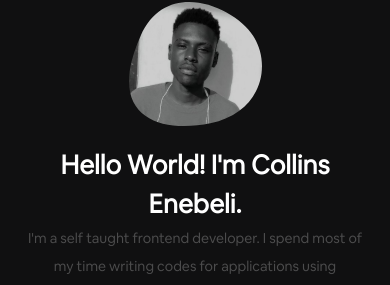
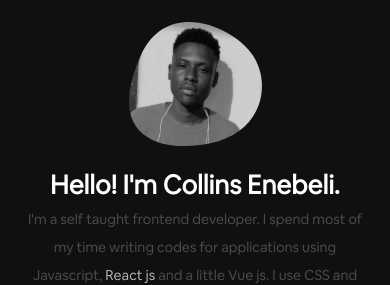
Before and after one commit to kadetXx/kadet.dev, a React (Create React App) app: page / in a window 390 px wide. Shown: the part 263-548 px from the top of the page. Built offline with nearby package versions, Linux system fonts and the light colour scheme.

Commit message:
minor bug fixes

```diff
--- a/src/components/base/Base.css
+++ b/src/components/base/Base.css
@@ -22,6 +22,10 @@
   margin-right: 15px;
   margin-top: 0;
   margin-bottom: 0;
+}
+
+.intro_box h1 .mobile_grt {
+  display: none;
 }
 
 .intro_box avi {
@@ -49,10 +53,6 @@
 
 .description p span.highlight {
   opacity: 0.7;
-}
-
-.hero .button_container {
-  display: none;
 }
 
 .hero .social_buttons {
@@ -163,3 +163,22 @@ nav ul li:hover a img {
  margin-left: 2px;
  height: 70%;
 }
+
+.base_container .go_button_container {
+  display: none !important;
+}
+
+@media(max-width: 993px) {
+
+  .intro_box h1 .desktop_grt {
+    display: none;
+  }
+
+  .intro_box h1 .mobile_grt {
+    display: inline;
+  }
+
+  .base_container .go_button_container {
+    display: flex !important;
+  }
+}
--- a/src/components/base/Base.jsx
+++ b/src/components/base/Base.jsx
@@ -15,7 +15,7 @@ export class Base extends Component {
       <div className='base_container'>
         <div className="hero">
           <div className="intro_box">
-            <h1>Hello World! <br/> I'm Collins Enebeli.</h1>
+            <h1> <span className='desktop_grt'>Hello World!</span> <span className='mobile_grt'>Hello!</span> <br/> I'm Collins Enebeli.</h1>
             <div className='avi'><img src={avi} alt="avatar"/></div>
           </div>
 
--- a/src/components/contact/Contact.css
+++ b/src/components/contact/Contact.css
@@ -1,3 +1,7 @@
+.contact .go_button_container {
+  display: none;
+}
+
 @media (max-width: 993px) {
   form {
     margin: 30px;
--- a/src/components/resume/Resume.css
+++ b/src/components/resume/Resume.css
@@ -104,6 +104,10 @@
   width: 100%;
 }
 
+.resume .go_button_container {
+  display: none;
+}
+
 @media (max-width: 993px) {
   .resume_container {
     margin: 30px 0;
--- a/src/components/work/Work.css
+++ b/src/components/work/Work.css
@@ -14,6 +14,11 @@
   width: 100%;
 }
 
+.work .go_button_container {
+  display: none;
+}
+
+
 @media (max-width: 993px) {
   .work {
     margin: 30px 0;
```
